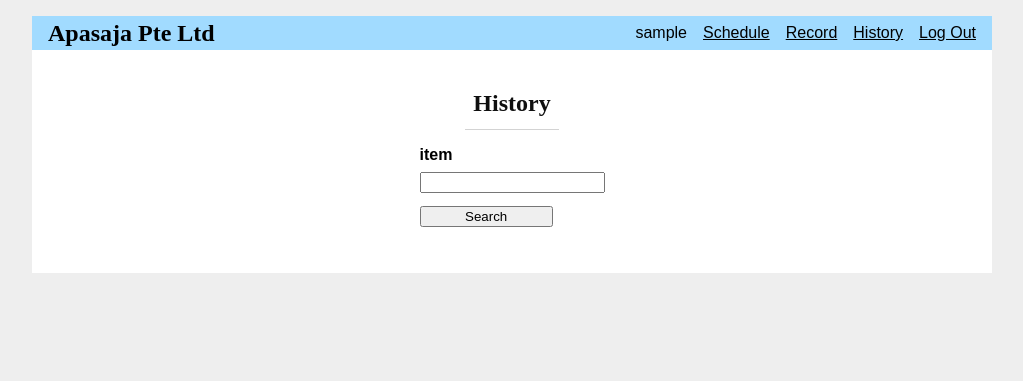
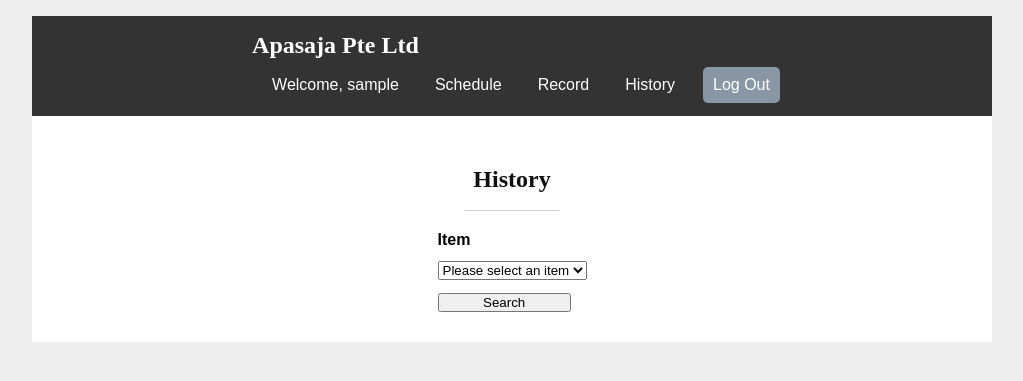
Before and after one commit to TanHaoxuan/Container_Terminal_Operation, a Flask app: page /history in a window 1280 px wide. Shown: the top 381 px of the page, without its empty margins (128-1151 px from the left). Run offline with Flask 3, Linux system fonts and the light colour scheme; the visitor is signed in with stand-in values (Sample User, id 1); parts of the project's set-up code (start-up, migrations or seed data) failed here and were passed over; some libraries are stand-ins or nearby versions.

Commit message:
change the theme

```diff
--- a/static/style.css
+++ b/static/style.css
@@ -300,7 +300,7 @@ th,td {
     display: inline-block; /* Display buttons inline */
     padding: 15px 25px; /* Add padding inside the button */
     margin: 10px; /* Add margin around buttons */
-    background-color: #2885e7; /* Background color of the button */
+    background-color: #8b9197; /* Background color of the button */
     color: white; /* Text color */
     text-decoration: none; /* Remove underline from links */
     border-radius: 5px; /* Rounded corners */
@@ -309,6 +309,63 @@ th,td {
   }
 
   .button-box:hover {
-    background-color: #0056b3; /* Darker shade for hover state */
+    background-color: #c5cacf; /* Darker shade for hover state */
     cursor: pointer; /* Change cursor to pointer */
   }
+
+  /* Basic Reset */
+* {
+    margin: 0;
+    padding: 0;
+    box-sizing: border-box;
+}
+
+body {
+    font-family: Arial, sans-serif;
+    line-height: 1.6;
+}
+
+.container {
+    max-width: 1100px;
+    margin: auto;
+    padding: 0 20px;
+}
+
+.main-navigation {
+    background: #333;
+    color: #fff;
+    padding: 10px 0;
+    margin-bottom: 20px;
+}
+
+.main-navigation h1 a, .main-navigation ul a {
+    color: #fff;
+    text-decoration: none;
+}
+
+.main-navigation ul {
+    display: flex;
+    list-style: none;
+    justify-content: flex-end;
+    align-items: center;
+}
+
+.main-navigation ul li {
+    margin-left: 20px;
+}
+
+.logout-button, .login-button {
+    background: #8896a5;
+    color: #fff;
+    padding: 5px 10px;
+    border-radius: 5px;
+}
+
+.flash {
+    background: #f2dede;
+    color: #a94442;
+    padding: 10px;
+    margin-bottom: 20px;
+}
+
+/* Add more styling based on your preferences */
--- a/templates/base.html
+++ b/templates/base.html
@@ -1,25 +1,29 @@
 <!DOCTYPE html>
+<html lang="en">
+<head>
+    <meta charset="UTF-8">
+    <meta name="viewport" content="width=device-width, initial-scale=1.0">
     <title>{% block title %}{% endblock %} - House Listings</title>
     <link rel="stylesheet" href="{{ url_for('static', filename='style.css') }}">
-<nav>
-    {% if "user" in session%}
-    <h1><a href="{{ url_for('schedule_page') }}"> Apasaja Pte Ltd</a></h1>
-    {% else %}
-    <h1><a href="{{ url_for('user') }}"> Apasaja Pte Ltd</a></h1>
-    {% endif%}
+</head>
+<body>
+    <nav class="main-navigation">
+        <div class="container">
+            <h1><a href="{{ url_for('schedule_page') }}">Apasaja Pte Ltd</a></h1>
             <ul>
                 {% if "user" in session %}
-        <li><span>{{ session["user"] }}</span></li>
+                <li><span>Welcome, {{ session["user"] }}</span></li>
                 <li><a href="{{ url_for('schedule_page') }}">Schedule</a></li>
                 <li><a href="{{ url_for('record_page') }}">Record</a></li>
                 <li><a href="{{ url_for('history') }}">History</a></li>
-        <li><a href="{{ url_for('logout') }}">Log Out</a></li>
+                <li><a href="{{ url_for('logout') }}" class="logout-button">Log Out</a></li>
                 {% else %}
-        <li><a href="{{ url_for('user') }}">Register/Login</a></li>
+
                 {% endif %}
             </ul>
+        </div>
     </nav>
-<section class="content">
+    <section class="content container">
         <header>
             {% block header %}{% endblock %}
         </header>
@@ -28,3 +32,5 @@
         {% endfor %}
         {% block content %}{% endblock %}
     </section>
+</body>
+</html>
--- a/templates/history/history.html
+++ b/templates/history/history.html
@@ -6,10 +6,15 @@
 
 {% block content %}
 <form method="post">
-    <label for="item">item</label>
-    <input name="item" id="item"
-      value="{{ request.form['item'] }}" required>
-
+    <label for="item">Item</label>
+    <select name="item" id="item" required>
+        <option value="">Please select an item</option>
+        <option value="item1">Ship</option>
+        <option value="item2">Container</option>
+        <option value="item3">Berth</option>
+        <option value="item4">Yard Location</option>
+        <!-- Add more options here -->
+    </select>
 
     <input type="submit" value="Search">
 </form>
```
Lines whose indentation alone changed are shown as unchanged.
